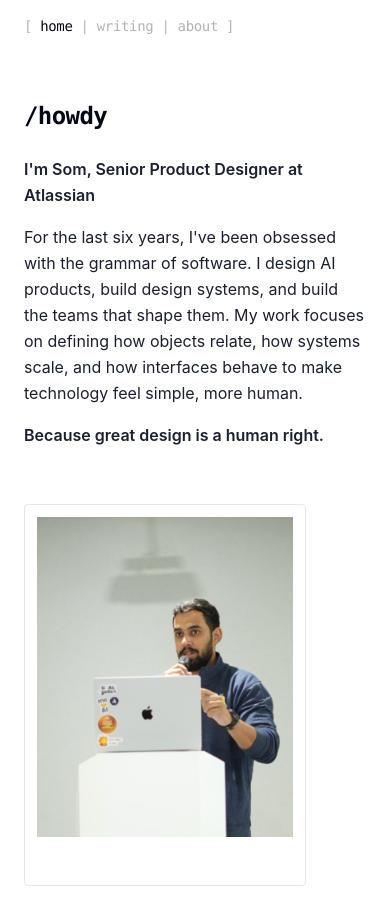
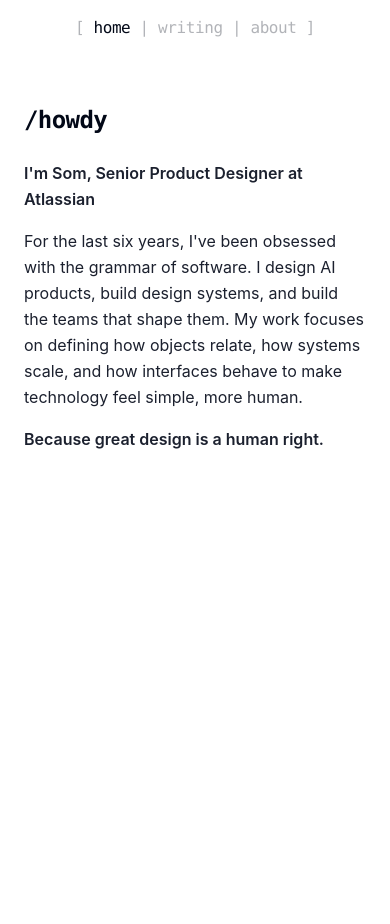
Before and after one commit to designedbysom/som-design-blog, a React (Vite) app: page /home in a window 390 px wide. Shown: the top 924 px of the page. After the commit the page ends 844 px from the top, so only its background shows below. Built offline with nearby package versions, Linux system fonts and the light colour scheme.

Commit message:
ui(home,nav): remove hero image, center nav on mobile

```diff
--- a/src/components/Nav.tsx
+++ b/src/components/Nav.tsx
@@ -6,7 +6,7 @@ function Nav() {
   const { titlePrefix, navItems } = strings;
 
   return (
-    <nav className="text-sm sm:text-base font-medium font-mono tracking-tight text-foreground">
+    <nav className="text-base font-medium font-mono tracking-tight text-foreground text-center sm:text-left">
       <Link to="/" className="opacity-100 hidden sm:inline">{titlePrefix}</Link>
       <span className="opacity-30">[ </span>
       {navItems.map((item, index) => {
--- a/src/pages/Home.tsx
+++ b/src/pages/Home.tsx
@@ -18,13 +18,6 @@ function Home() {
           {paragraph.text}
         </p>
       ))}
-      <div className="mt-10 bg-white p-3 pb-12 border border-gray-200 inline-block rounded-sm">
-        <img
-          src="/images/hero-me.png"
-          alt="Som speaking at a conference"
-          className="w-64 h-80 object-cover object-center rounded-none"
-        />
-      </div>
     </div>
   );
 }
```
